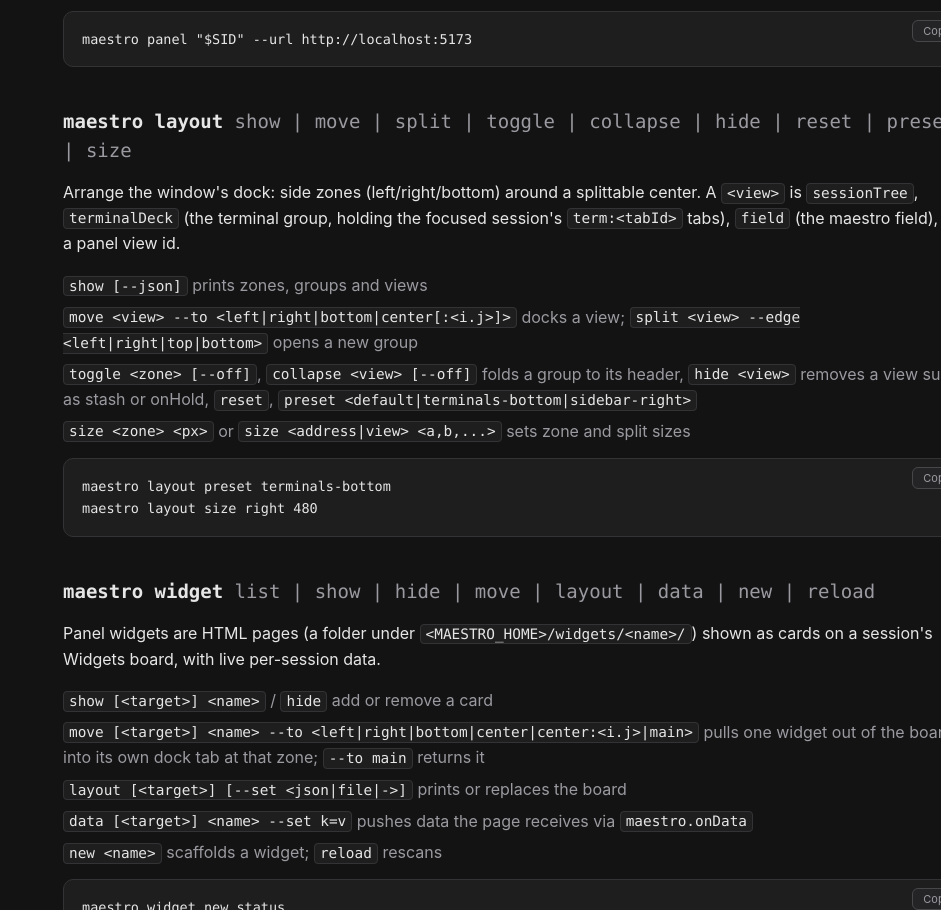
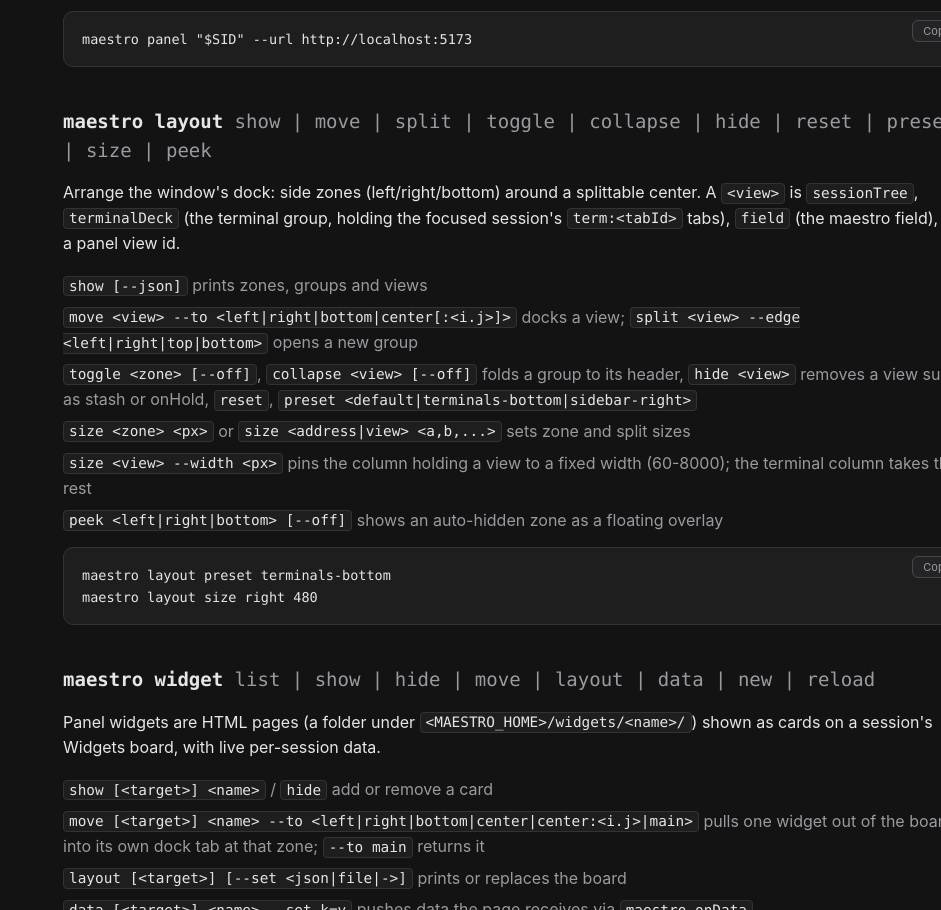
Before and after one commit to coldstar96/maestro-releases, a plain HTML site: page cli.html in a window 1280 px wide. Shown: the part 6100-7010 px from the top of the page, without its empty margins (339-1280 px from the left). Drawn offline with Linux system fonts and the light colour scheme.

Commit message:
docs(cli): layout size --width and layout peek (v0.2.51)

```diff
--- a/cli.html
+++ b/cli.html
@@ -257,13 +257,15 @@ maestro zoom reset --view code-editor</code></pre>
         </div>
 
         <div class="verb" id="verb-layout">
-          <h3>maestro layout <span class="opt">show | move | split | toggle | collapse | hide | reset | preset | size</span></h3>
+          <h3>maestro layout <span class="opt">show | move | split | toggle | collapse | hide | reset | preset | size | peek</span></h3>
           <p>Arrange the window's dock: side zones (left/right/bottom) around a splittable center. A <code>&lt;view&gt;</code> is <code>sessionTree</code>, <code>terminalDeck</code> (the terminal group, holding the focused session's <code>term:&lt;tabId&gt;</code> tabs), <code>field</code> (the maestro field), or a panel view id.</p>
           <ul class="flags">
             <li><code>show [--json]</code> prints zones, groups and views</li>
             <li><code>move &lt;view&gt; --to &lt;left|right|bottom|center[:&lt;i.j&gt;]&gt;</code> docks a view; <code>split &lt;view&gt; --edge &lt;left|right|top|bottom&gt;</code> opens a new group</li>
             <li><code>toggle &lt;zone&gt; [--off]</code>, <code>collapse &lt;view&gt; [--off]</code> folds a group to its header, <code>hide &lt;view&gt;</code> removes a view such as stash or onHold, <code>reset</code>, <code>preset &lt;default|terminals-bottom|sidebar-right&gt;</code></li>
             <li><code>size &lt;zone&gt; &lt;px&gt;</code> or <code>size &lt;address|view&gt; &lt;a,b,...&gt;</code> sets zone and split sizes</li>
+            <li><code>size &lt;view&gt; --width &lt;px&gt;</code> pins the column holding a view to a fixed width (60-8000); the terminal column takes the rest</li>
+            <li><code>peek &lt;left|right|bottom&gt; [--off]</code> shows an auto-hidden zone as a floating overlay</li>
           </ul>
           <pre class="code-block"><code>maestro layout preset terminals-bottom
 maestro layout size right 480</code></pre>
```
